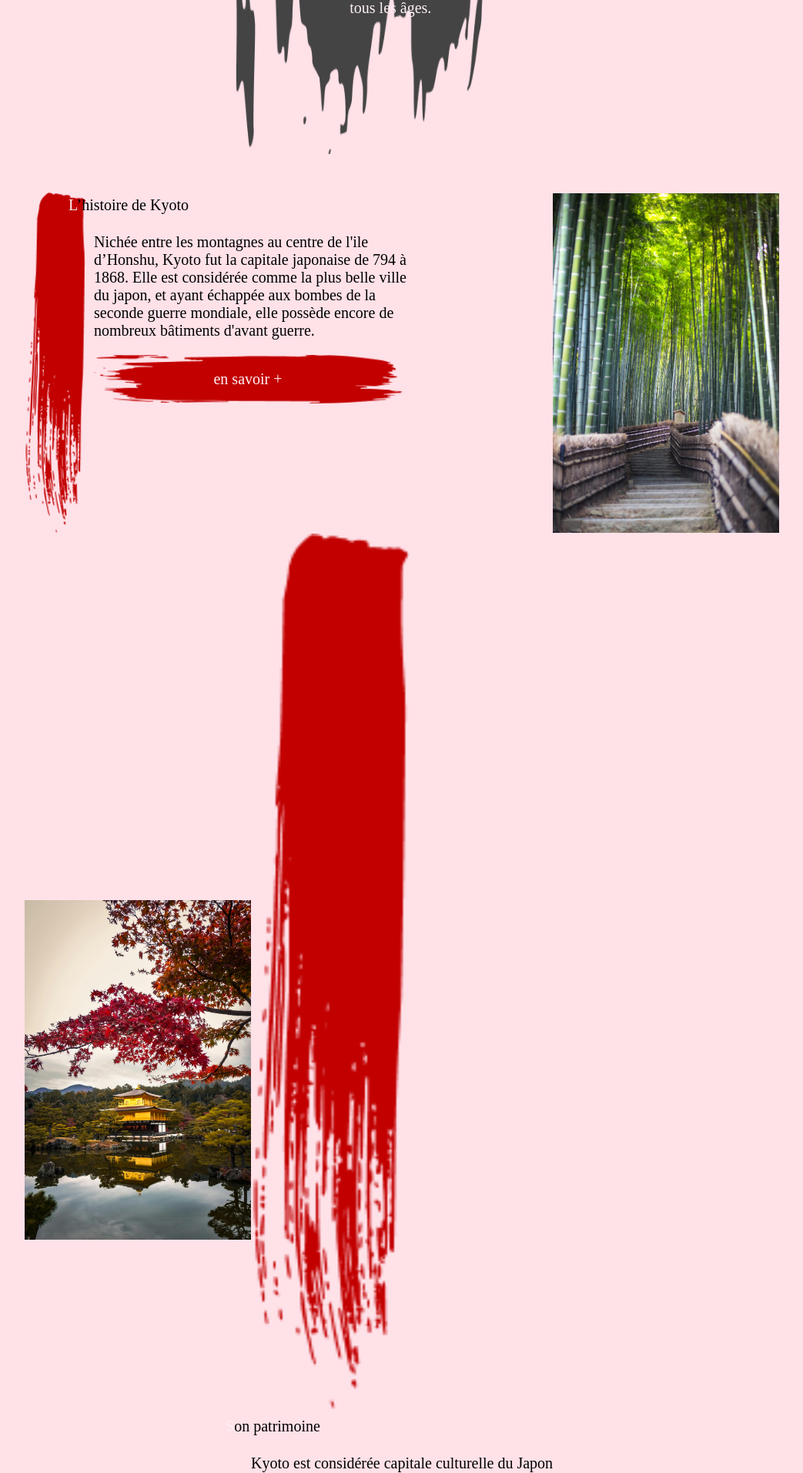
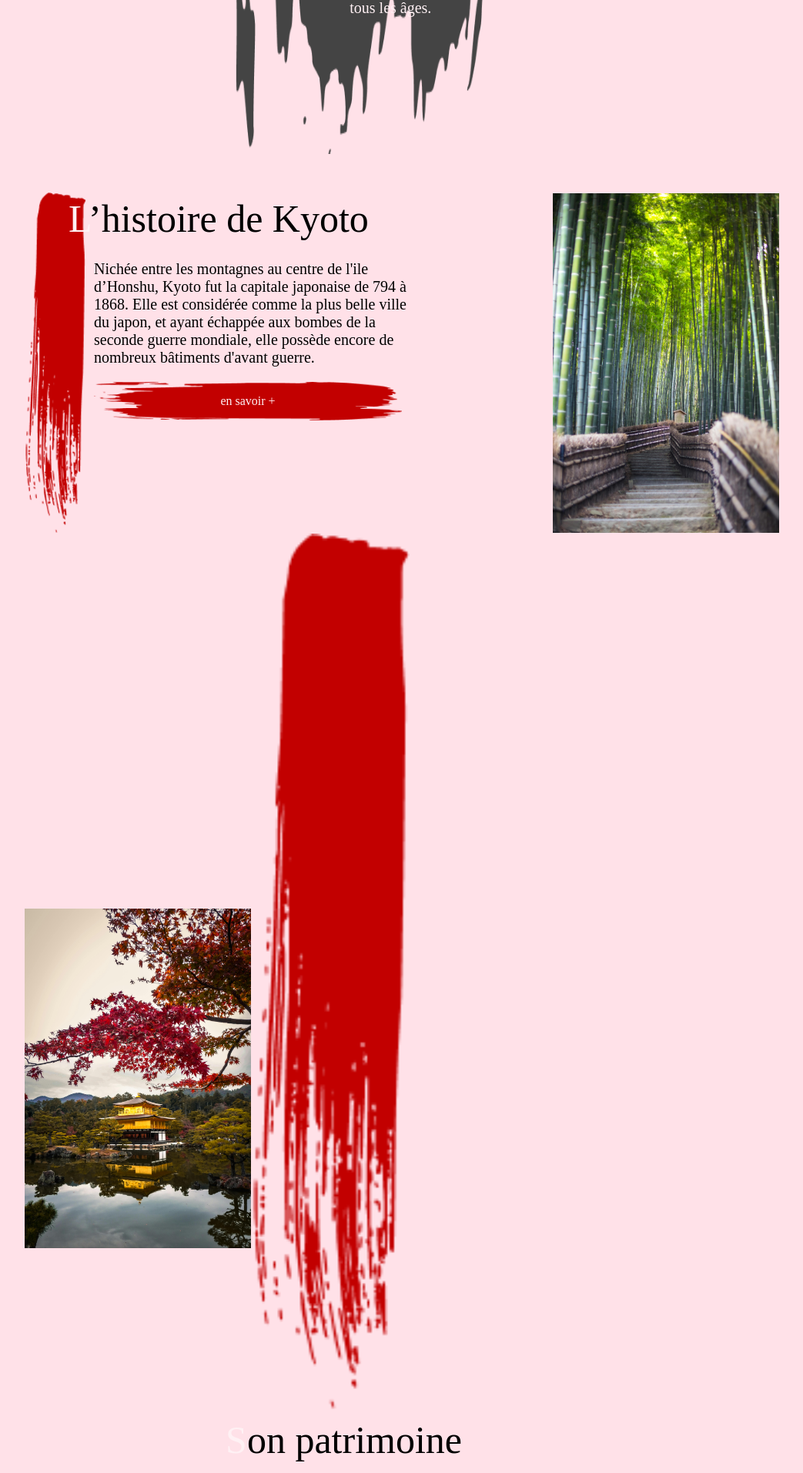
Before and after one commit to oXoGus/Projet-UNESCO, a PHP site: page / in a window 1280 px wide. Shown: the part 2027-3940 px from the top of the page at 77% size, without its empty margins (118-1161 px from the left). Run offline with PHP 8.4, Linux system fonts and the light colour scheme; some web fonts are replaced.

Commit message:
Update main.css

```diff
--- a/main.css
+++ b/main.css
@@ -104,13 +104,13 @@ main .main__content {
   align-items: flex-start;
   width: 60%;
 }
-.block__texts p {
+.block__text {
   font-size: 20px;
 }
 .block__title {
   position: relative;
   right: 8%;
-  font-size: 60px;
+  font-size: 50px;
   margin: 5px 0;
 }
 .block__title span {
```
